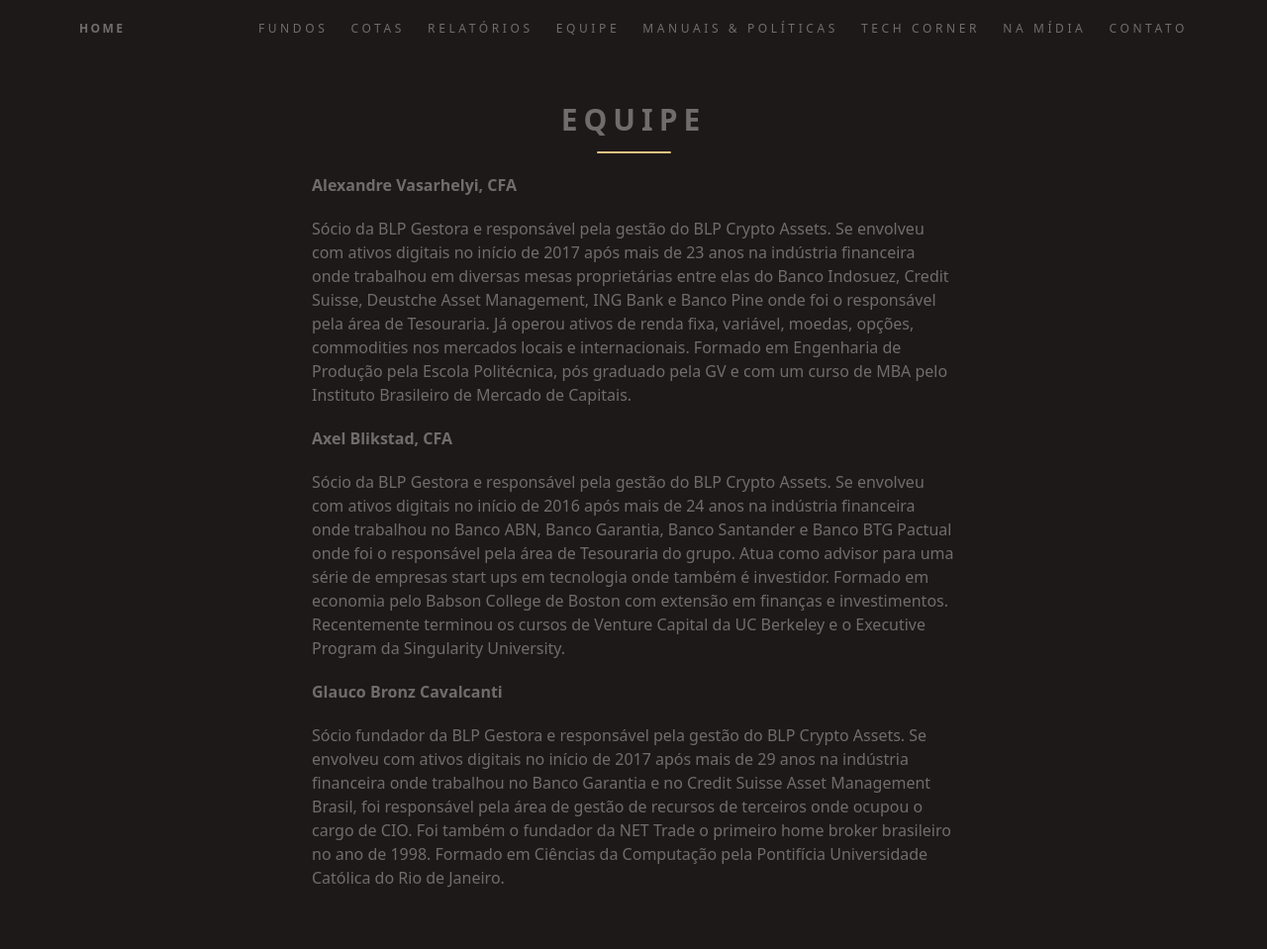
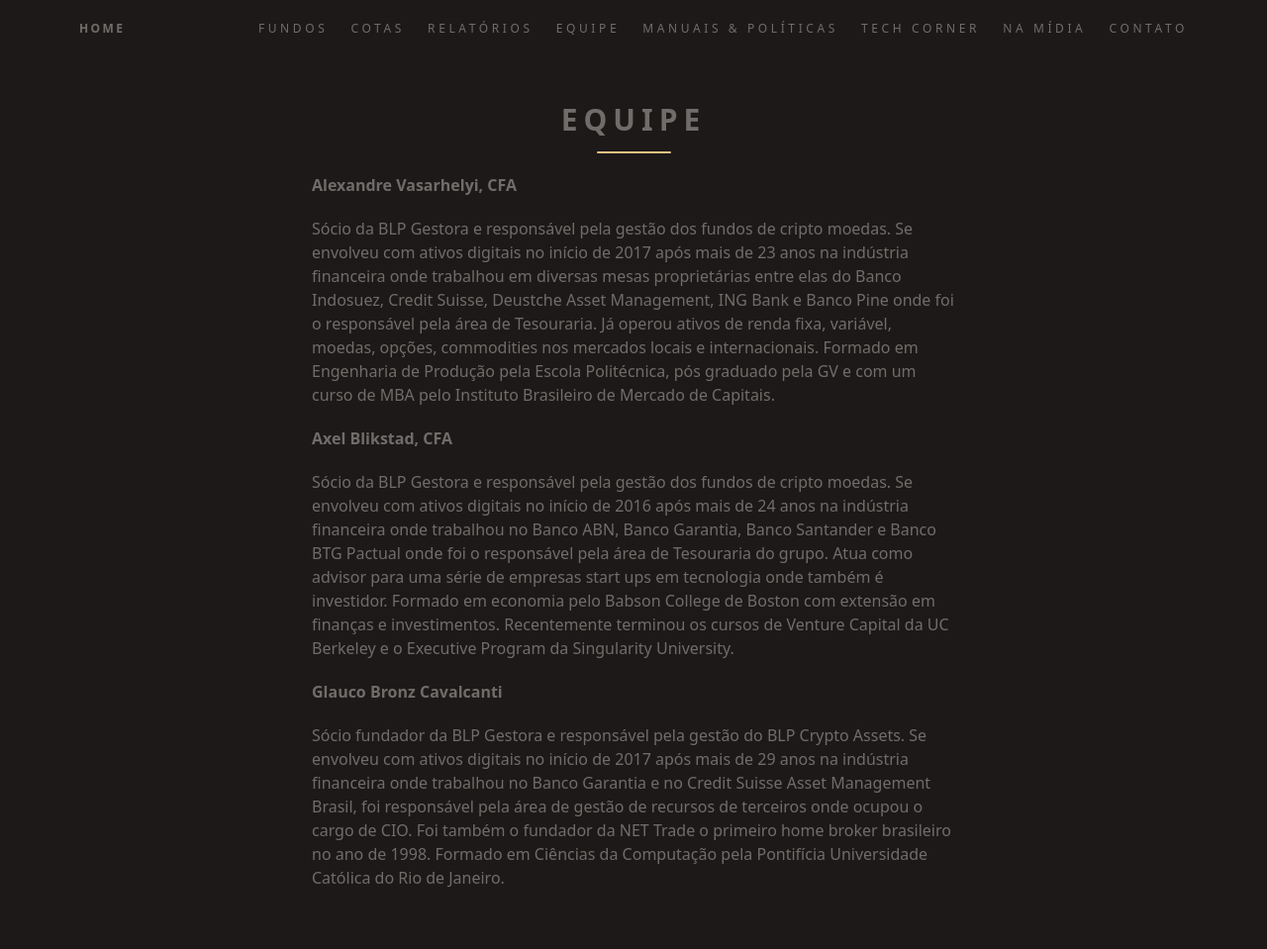
Before and after one commit to ateliedetemas/blpcrypto, a Jekyll site: the page built from equipe.md, in a window 1280 px wide. Shown: the whole page at 99% size. Built offline with Jekyll 4.4.1, drawn with Linux system fonts in a browser that asks for light colours.

```diff
--- a/equipe.md
+++ b/equipe.md
@@ -6,11 +6,11 @@ title: Equipe
 
 **Alexandre Vasarhelyi, CFA**
 
-Sócio da BLP Gestora e responsável pela gestão do BLP Crypto Assets. Se envolveu com ativos digitais no início de 2017 após mais de 23 anos na indústria financeira onde trabalhou em diversas mesas proprietárias entre elas do Banco Indosuez, Credit Suisse, Deustche Asset Management, ING Bank e Banco Pine onde foi o responsável pela área de Tesouraria. Já operou ativos de renda fixa, variável, moedas, opções, commodities nos mercados locais e internacionais. Formado em Engenharia de Produção pela Escola Politécnica, pós graduado pela GV e com um curso de MBA pelo Instituto Brasileiro de Mercado de Capitais.
+Sócio da BLP Gestora e responsável pela gestão dos fundos de cripto moedas. Se envolveu com ativos digitais no início de 2017 após mais de 23 anos na indústria financeira onde trabalhou em diversas mesas proprietárias entre elas do Banco Indosuez, Credit Suisse, Deustche Asset Management, ING Bank e Banco Pine onde foi o responsável pela área de Tesouraria. Já operou ativos de renda fixa, variável, moedas, opções, commodities nos mercados locais e internacionais. Formado em Engenharia de Produção pela Escola Politécnica, pós graduado pela GV e com um curso de MBA pelo Instituto Brasileiro de Mercado de Capitais.
 
 **Axel Blikstad, CFA**
 
-Sócio da BLP Gestora e responsável pela gestão do BLP Crypto Assets. Se envolveu com ativos digitais no início de 2016 após mais de 24 anos na indústria financeira onde trabalhou no Banco ABN, Banco Garantia, Banco Santander e Banco BTG Pactual onde foi o responsável pela área de Tesouraria do grupo. Atua como advisor para uma série de empresas start ups em tecnologia onde também é investidor. Formado em economia pelo Babson College de Boston com extensão em finanças e investimentos. Recentemente terminou os cursos de Venture Capital da UC Berkeley e o Executive Program da Singularity University.
+Sócio da BLP Gestora e responsável pela gestão dos fundos de cripto moedas. Se envolveu com ativos digitais no início de 2016 após mais de 24 anos na indústria financeira onde trabalhou no Banco ABN, Banco Garantia, Banco Santander e Banco BTG Pactual onde foi o responsável pela área de Tesouraria do grupo. Atua como advisor para uma série de empresas start ups em tecnologia onde também é investidor. Formado em economia pelo Babson College de Boston com extensão em finanças e investimentos. Recentemente terminou os cursos de Venture Capital da UC Berkeley e o Executive Program da Singularity University.
 
 **Glauco Bronz Cavalcanti**
 
```
Also changed, not shown: relatorios.md (+1 -0 lines), 1 other file.
